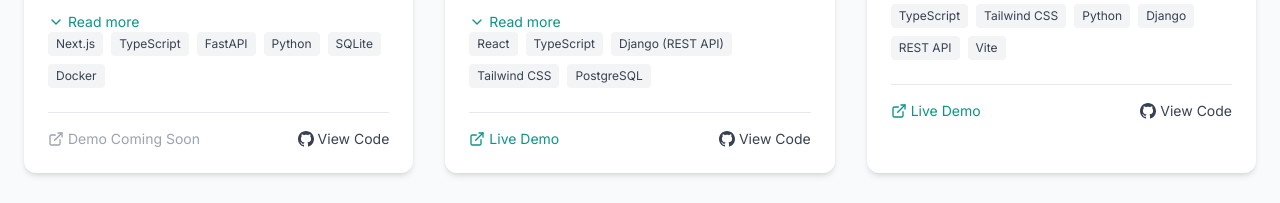
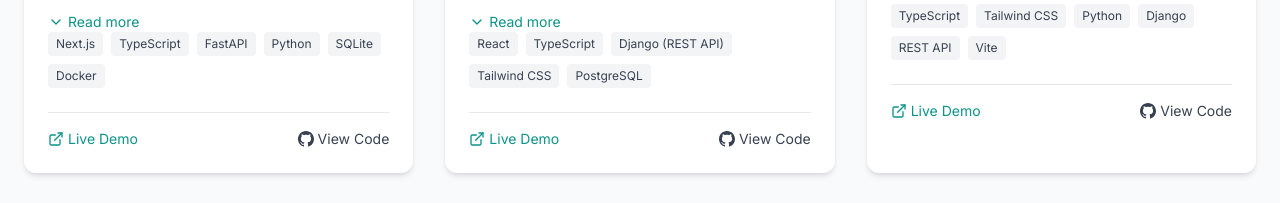
Before and after one commit to lewismosage/lewismosage, a React (Vite) app: page / in a window 1280 px wide. Shown: the part 2320-2523 px from the top of the page. Built offline with nearby package versions, Linux system fonts and the light colour scheme; grey boxes are pictures that could not be loaded.

Commit message:
New Updates: Added the openops live url

```diff
--- a/src/components/Projects.tsx
+++ b/src/components/Projects.tsx
@@ -24,6 +24,7 @@
       "Docker",
     ],
     category: "fullstack",
+    live: "https://openops-servers-monitor.vercel.app",
     repo: "https://github.com/lewismosage/openops",
   },
   {
```
